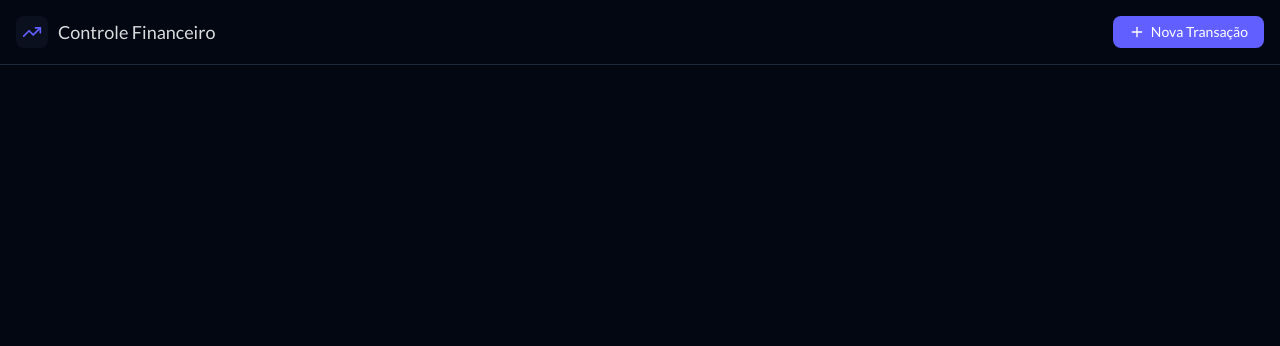
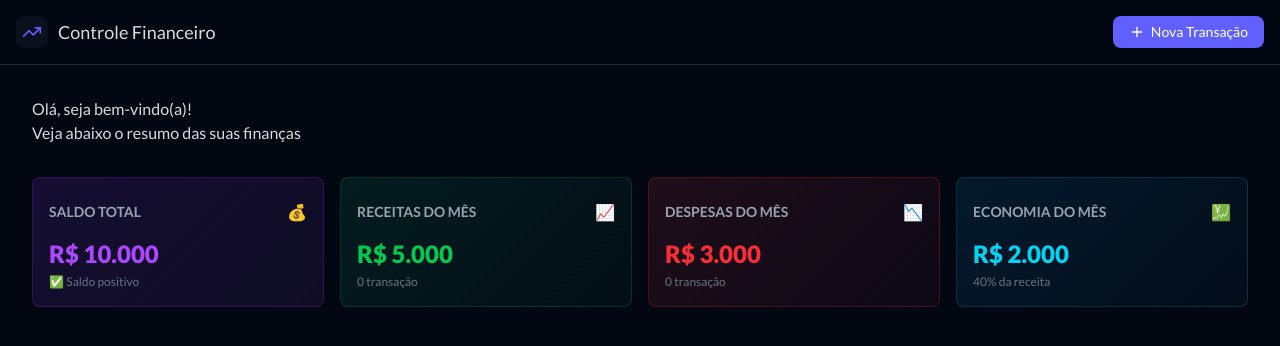
Before and after one commit to gustavocanhan/controlefinanceiro, a Next.js app: page / in a window 1280 px wide. Shown: the top 346 px of the page. Built offline with nearby package versions, Linux system fonts and the light colour scheme.

Commit message:
feat: add card

```diff
--- a/src/app/globals.css
+++ b/src/app/globals.css
@@ -40,4 +40,36 @@
     opacity: 0.85;
     cursor: pointer;
   }
+
+  .bg-brand-gradient {
+    background: linear-gradient(
+      135deg,
+      rgba(124, 58, 237, 0.15),
+      rgba(168, 85, 247, 0.08)
+    );
+  }
+
+  .bg-emerald-gradient {
+    background: linear-gradient(
+      135deg,
+      rgba(16, 185, 129, 0.12),
+      rgba(16, 185, 129, 0.04)
+    );
+  }
+
+  .bg-rose-soft-gradient {
+    background: linear-gradient(
+      135deg,
+      rgba(244, 63, 94, 0.12),
+      rgba(244, 63, 94, 0.04)
+    );
+  }
+
+  .bg-sky-gradient {
+    background: linear-gradient(
+      135deg,
+      rgba(14, 165, 233, 0.12),
+      rgba(14, 165, 233, 0.04)
+    );
+  }
 }
--- a/src/app/layout.tsx
+++ b/src/app/layout.tsx
@@ -2,6 +2,7 @@ import type { Metadata } from "next";
 import { Lato } from "next/font/google";
 // @ts-ignore
 import "./globals.css";
+import Header from "@/components/header/Header";
 
 const lato = Lato({
   variable: "--font-lato",
@@ -21,7 +22,10 @@ export default function RootLayout({
 }>) {
   return (
     <html lang="pt-BR" suppressHydrationWarning>
-      <body className={`${lato.variable} antialiased`}>{children}</body>
+      <body className={`${lato.variable} antialiased`}>
+        <Header />
+        {children}
+      </body>
     </html>
   );
 }
--- a/src/app/page.tsx
+++ b/src/app/page.tsx
@@ -1,5 +1,11 @@
-import ContentHome from "@/components/content/ContentHome";
+import CardContent from "@/components/card/CardContent";
 
 export default function Home() {
-  return <ContentHome />;
+  return (
+    <main className="max-w-7xl mx-auto p-8">
+      <h1>Olá, seja bem-vindo(a)!</h1>
+      <p>Veja abaixo o resumo das suas finanças</p>
+      <CardContent />
+    </main>
+  );
 }
--- /dev/null
+++ b/src/components/card/Card.tsx
@@ -0,0 +1,38 @@
+type CardProps = {
+  backgroundColor: string;
+  borderColor: string;
+  title: string;
+  icon: string;
+  value: number;
+  valueColor: string;
+  status: string;
+};
+
+export default function Card({
+  backgroundColor,
+  borderColor,
+  title,
+  icon,
+  value,
+  valueColor,
+  status,
+}: CardProps) {
+  return (
+    <div
+      className={`p-4 rounded-lg ${backgroundColor} border ${borderColor} hover:-translate-y-2 transition-transform duration-300`}
+    >
+      <div className="flex items-center justify-between">
+        <p className="uppercase font-bold text-sm text-gray-400 py-2">
+          {title}
+        </p>
+        <span>{icon}</span>
+      </div>
+      <div>
+        <h1 className={`${valueColor} font-black text-2xl mt-2`}>
+          R$ {value.toLocaleString("pt-BR")}
+        </h1>
+        <p className="text-gray-500 text-xs mt-1">{status}</p>
+      </div>
+    </div>
+  );
+}
--- /dev/null
+++ b/src/components/card/CardContent.tsx
@@ -0,0 +1,60 @@
+"use client";
+import { useState } from "react";
+import Card from "./Card";
+
+export default function CardContent() {
+  const [saldoTotal, setSaldoTotal] = useState(10000);
+  const [receitas, setReceitas] = useState(5000);
+  const [despesas, setDespesas] = useState(3000);
+  const [economia, setEconomia] = useState(2000);
+
+  const [countReceitas, setCountReceitas] = useState(0);
+  const [countDespesas, setCountDespesas] = useState(0);
+
+  const [percentEconomia, setPercentEconomia] = useState(
+    (economia / receitas) * 100,
+  );
+
+  return (
+    <div className="grid grid-cols-4 gap-4 items-center mt-8">
+      <Card
+        backgroundColor="bg-brand-gradient"
+        borderColor="border-purple-900/50"
+        title="Saldo Total"
+        icon="💰"
+        value={saldoTotal}
+        valueColor="text-purple-500"
+        status={
+          saldoTotal > despesas ? "✅ Saldo positivo" : "❌ Saldo negativo"
+        }
+      />
+      <Card
+        backgroundColor="bg-emerald-gradient"
+        borderColor="border-green-900/50"
+        title="Receitas do mês"
+        icon="📈"
+        value={receitas}
+        valueColor="text-green-500"
+        status={`${countReceitas} transação`}
+      />
+      <Card
+        backgroundColor="bg-rose-soft-gradient"
+        borderColor="border-red-900/50"
+        title="Despesas do mês"
+        icon="📉"
+        value={despesas}
+        valueColor="text-red-500"
+        status={`${countDespesas} transação`}
+      />
+      <Card
+        backgroundColor="bg-sky-gradient"
+        borderColor="border-cyan-900/50"
+        title="Economia do mês"
+        icon="💹"
+        value={economia}
+        valueColor="text-cyan-400"
+        status={`${percentEconomia}% da receita`}
+      />
+    </div>
+  );
+}
--- a/src/components/content/ContentHome.tsx
+++ /dev/null
@@ -1,50 +0,0 @@
-"use client";
-import { useState } from "react";
-import Modal from "../modal/Modal";
-import Header from "../header/Header";
-import Alert from "../alert/Alert";
-
-export default function ContentHome() {
-  const [isModalOpen, setIsModalOpen] = useState(false);
-  const [alert, setAlert] = useState<{
-    type: "sucess" | "error" | "warning";
-    isOpen: boolean;
-  }>({ type: "sucess", isOpen: false });
-
-  function handleSubmit(e: React.FormEvent<HTMLFormElement>) {
-    e.preventDefault();
-
-    (async () => {
-      try {
-        console.log("Enviando dados...");
-        await new Promise((r) => setTimeout(r, 500));
-
-        //if (Math.random() < 0.5) throw new Error("Erro aleatório");
-        setIsModalOpen(false);
-
-        setAlert({ type: "sucess", isOpen: true });
-      } catch (err) {
-        setAlert({ type: "error", isOpen: true });
-        setIsModalOpen(false);
-      }
-    })();
-  }
-  const openModal = () => setIsModalOpen(true);
-  const closeModal = () => setIsModalOpen(false);
-
-  return (
-    <div>
-      <Header openModal={openModal} />
-      <Modal
-        isOpen={isModalOpen}
-        onClose={closeModal}
-        handleSubmit={handleSubmit}
-      />
-      <Alert
-        type={alert.type}
-        isOpen={alert.isOpen}
-        onClose={() => setAlert((a) => ({ ...a, isOpen: false }))}
-      />
-    </div>
-  );
-}
```
